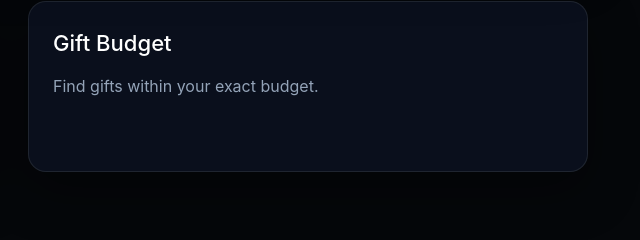
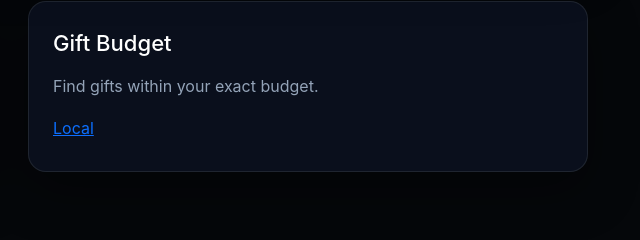
Before and after one commit to Krshnsr/git-site0.2, a website: page index.html in a window 1280 px wide. Shown: the part 1309-1549 px from the top of the page, 628-1268 px from the left. Drawn offline with nearby package versions, Linux system fonts and the light colour scheme.

Commit message:
Add link to local shop in gift budget section

```diff
--- a/index.html
+++ b/index.html
@@ -123,6 +123,7 @@
         <div class="info-card">
           <h3>Gift Budget</h3>
           <p>Find gifts within your exact budget.</p>
+          <a href="local-shop.html">Local</a>
         </div>
       </section>
 
```
